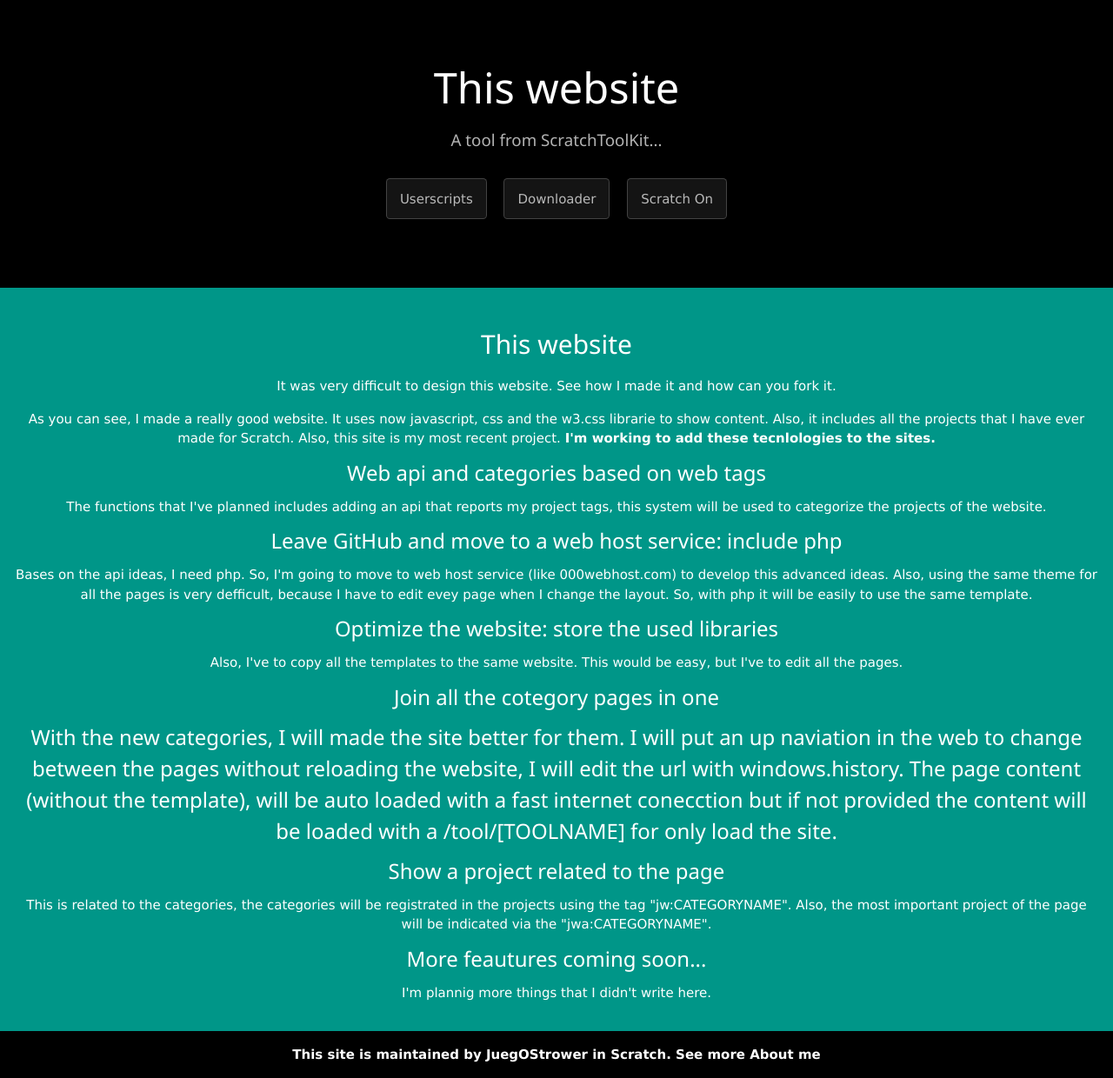
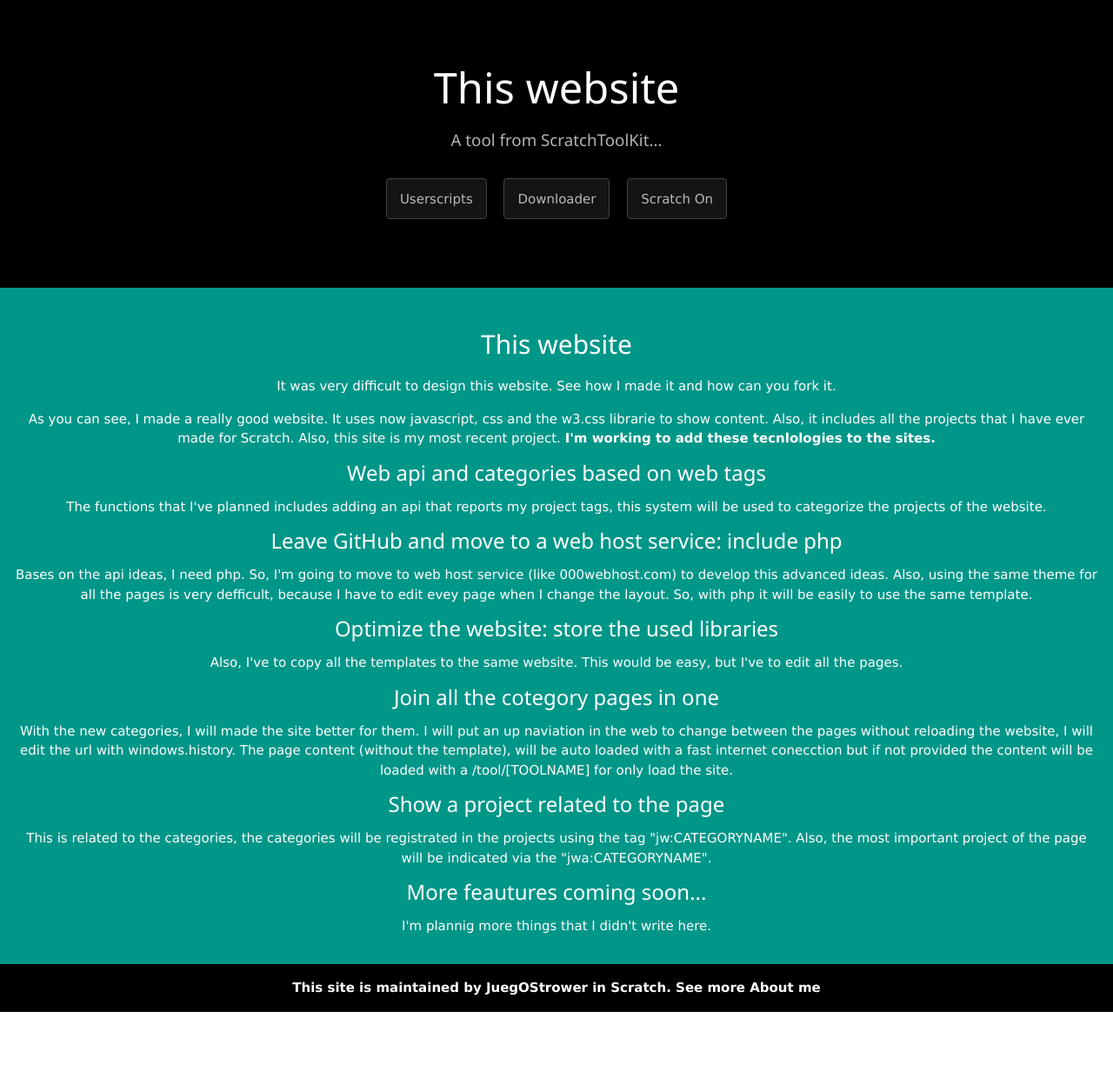
Before and after one commit to JuegOStrower/juegostrower.github.io, a Jekyll site: the page website/index.html, which Jekyll copies as it is, in a window 1280 px wide. Shown: the whole page at 87% size. Built offline with Jekyll 4.4.1, drawn with Linux system fonts in a browser that asks for light colours; after the commit the page ends 1164 px from its top, so only the background shows below that.

```diff
--- a/website/index.html
+++ b/website/index.html
@@ -38,7 +38,7 @@
 		  Bases on the api ideas, I need php. So, I'm going to move to web host service (like 000webhost.com) to develop this advanced ideas. Also, using the same theme for all the pages is very defficult, because I have to edit evey page when I change the layout. So, with php it will be easily to use the same template.
 		  <h3>Optimize the website: store the used libraries</h3>
 		  Also, I've to copy all the templates to the same website. This would be easy, but I've to edit all the pages.
-		  <h3>Join all the cotegory pages in one<h3>
+		  <h3>Join all the cotegory pages in one</h3>
 		  With the new categories, I will made the site better for them. I will put an up naviation in the web to change between the pages without reloading the website, I will edit the url with windows.history. The page content (without the template), will be auto loaded with a fast internet conecction but if not provided the content will be loaded with a /tool/[TOOLNAME] for only load the site.
 		  <h3>Show a project related to the page</h3>
 		  This is related to the categories, the categories will be registrated in the projects using the tag "jw:CATEGORYNAME". Also, the most important project of the page will be indicated via the "jwa:CATEGORYNAME".
```
